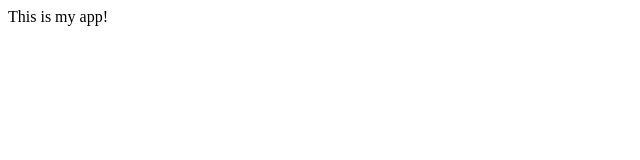
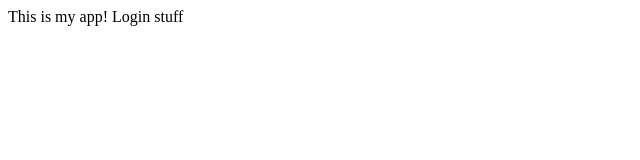
Before and after one commit to stainslaw/gitpractise, a plain HTML site: page index.html in a window 1280 px wide. Shown: the full height of the page, 0-640 px from the left. Drawn offline with Linux system fonts and the light colour scheme.

Commit message:
login form

```diff
--- a/index.html
+++ b/index.html
@@ -6,5 +6,6 @@
   </head>
   <body>
     This is my app!
+    Login stuff
   </body>
 </html>
```
Also changed, not shown: log.txt (added).
